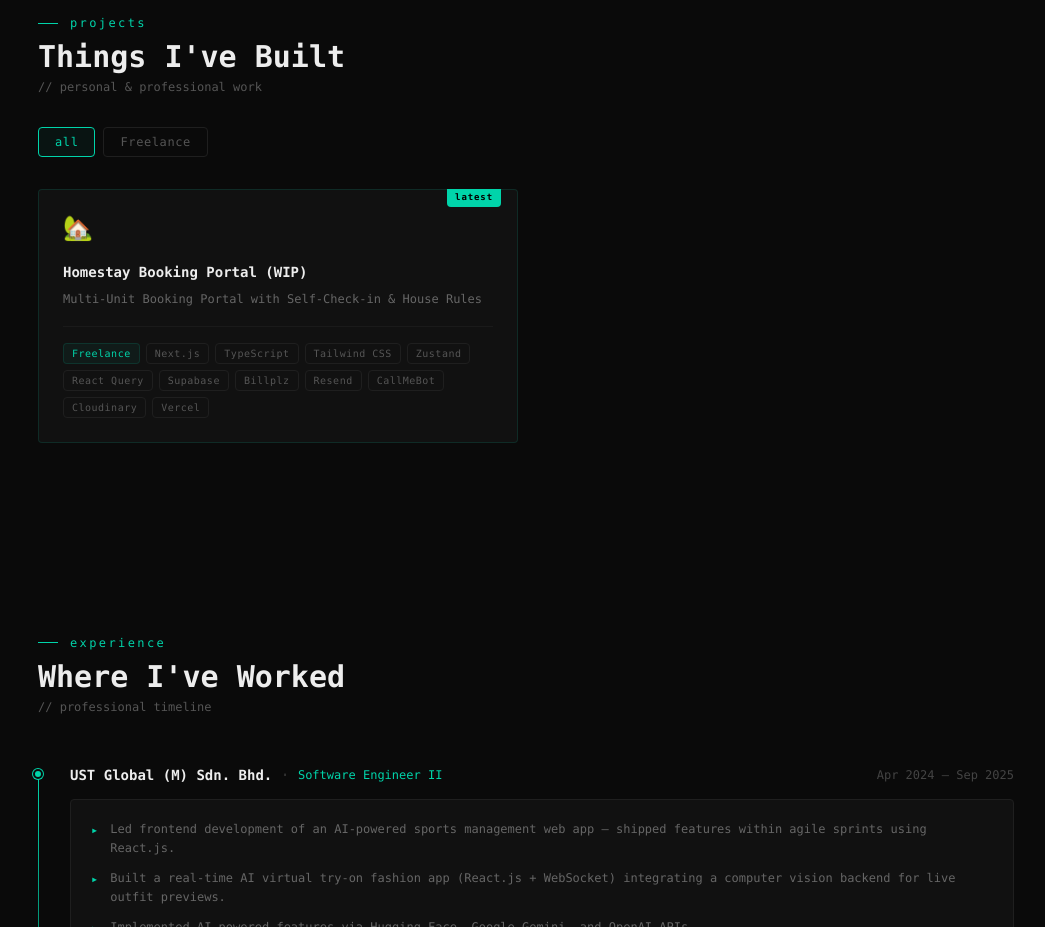
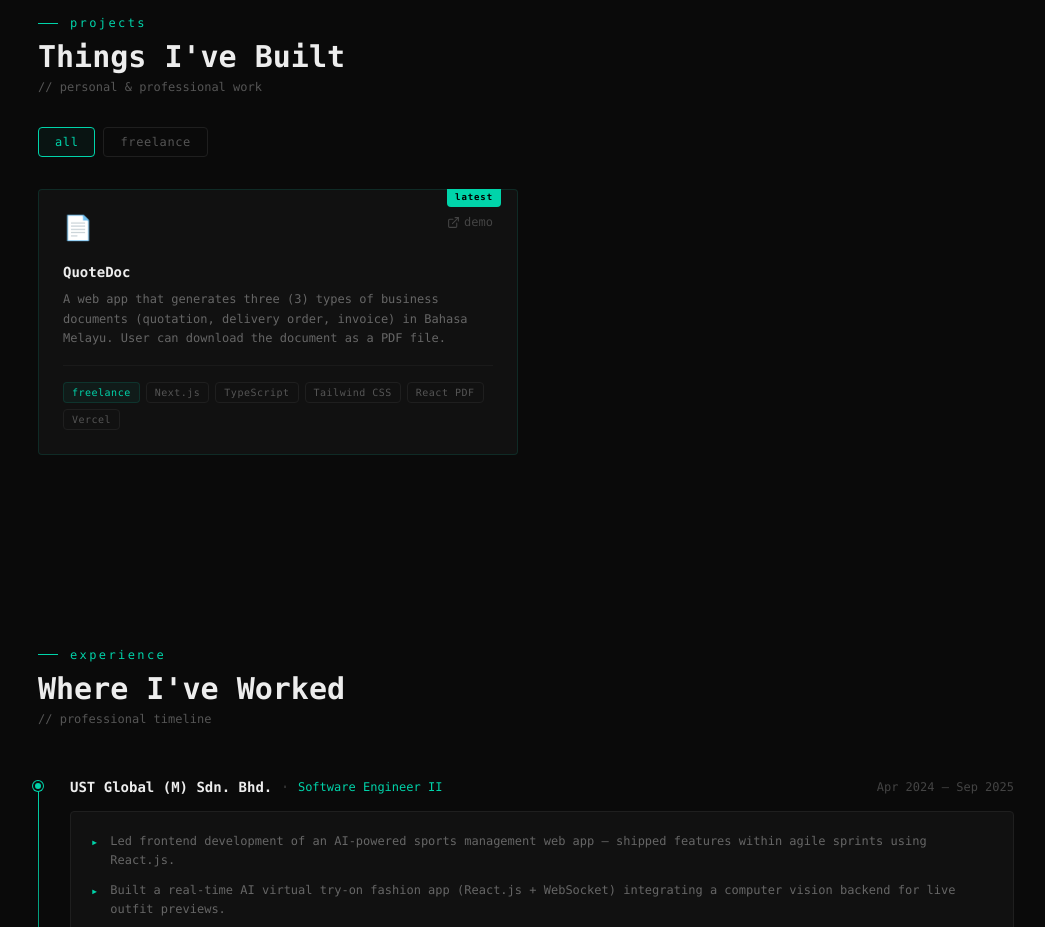
Before and after one commit to arifazfar99/portfolio, a Next.js app: page / in a window 1280 px wide. Shown: the part 880-1807 px from the top of the page, without its empty margins (114-1159 px from the left). Built offline with nearby package versions, Linux system fonts and the light colour scheme.

Commit message:
add new project data

```diff
--- a/data/projects.ts
+++ b/data/projects.ts
@@ -11,15 +11,25 @@ export type Project = {
 
 export const projects: Project[] = [
   {
-    title: "Homestay Booking Portal (WIP)",
+    title: "QuoteDoc",
     description:
-      "Multi-Unit Booking Portal with Self-Check-in & House Rules",
-    tags: ["Freelance"],
-    stack: ["Next.js", "TypeScript", "Tailwind CSS", "Zustand", "React Query", "Supabase", "Billplz", "Resend", "CallMeBot", "Cloudinary", "Vercel"],
-    // demo: "https://tour-operator-landing-page.vercel.app/",
-    icon: "🏡",
+      "A web app that generates three (3) types of business documents (quotation, delivery order, invoice) in Bahasa Melayu. User can download the document as a PDF file.",
+    tags: ["freelance"],
+    stack: ["Next.js", "TypeScript", "Tailwind CSS", "React PDF", "Vercel"],
+    demo: "https://quotedoc-app.vercel.app/",
+    icon: "📄",
     featured: true,
   },
+  // {
+  //   title: "Homestay Booking Portal (WIP)",
+  //   description:
+  //     "Multi-Unit Booking Portal with Self-Check-in & House Rules",
+  //   tags: ["Freelance"],
+  //   stack: ["Next.js", "TypeScript", "Tailwind CSS", "Zustand", "React Query", "Supabase", "Billplz", "Resend", "CallMeBot", "Cloudinary", "Vercel"],
+  //   // demo: "https://tour-operator-landing-page.vercel.app/",
+  //   icon: "🏡",
+  //   featured: true,
+  // },
   // {
   //   title: "Langkawi Wild & Waves",
   //   description:
```
